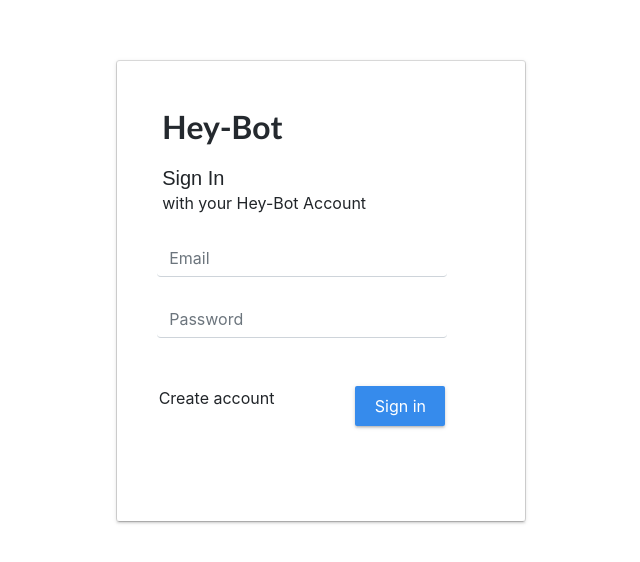
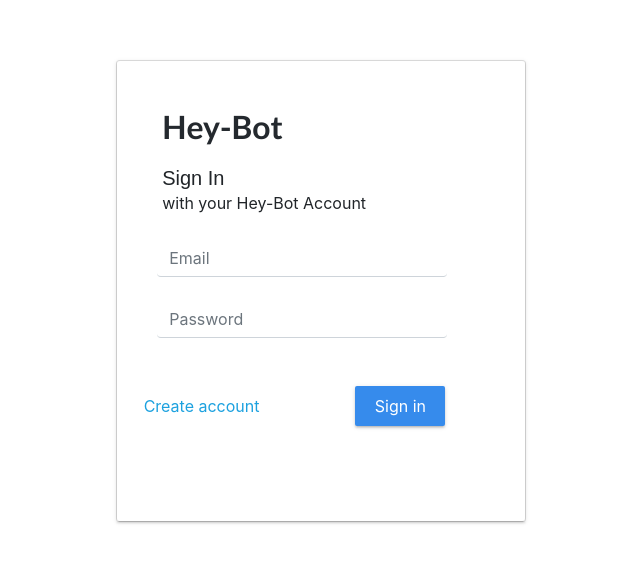
Before and after one commit to Streltz/heyteam, a React (Create React App) app in the folder hey-team/: page /signin in a window 1280 px wide. Shown: the part 150-712 px from the top of the page, without its empty margins (319-959 px from the left). Built offline with nearby package versions, Linux system fonts and the light colour scheme; what react-stripe-elements would draw is missing.

Commit message:
Login/ Styles.css - fixed blue btn - fixed styling for create account

```diff
--- a/hey-team/src/components/login/styles.css
+++ b/hey-team/src/components/login/styles.css
@@ -18,7 +18,8 @@
 
 #create-account
 {
-    margin-left: -25px;
+    margin-top: 8px;
+    margin-left: -40px;
 }
 
 @media screen and (min-width: 1630px){
--- a/hey-team/src/index.css
+++ b/hey-team/src/index.css
@@ -12,8 +12,8 @@
     --alt-color-light: #19647E;
     --alt-color-dark: #1B4353;
 
-    --alt-link-blue: rgb(17, 151, 212);
-    --alt-link-blue-light: rgba(44, 129, 207, 0.938);
+    --link-blue: rgb(28, 161, 223);
+    --link-blue-hover: rgba(44, 129, 207, 0.938);
 
     --btn-blue: #368bec;
     --btn-blue-hover: #3b87df;
@@ -73,11 +73,11 @@ a:active {
 
 .blue-link
 {
-    color: var(--alt-alt-blue) !important;
+    color: var(--link-blue) !important;
 }
 .blue-link:hover
 {
-    color: var(--alt-alt-blue-light) !important;
+    color: var(--link-blue-hover) !important;
 }
 
 /* Logo */
@@ -118,11 +118,12 @@ a:active {
 /* Buttons */
 .light-blue-btn
 {
+  cursor: pointer;
   background: var(--btn-blue) none repeat scroll 0 0;
   border: medium none;
   border-radius: 2px;
   box-shadow: 0 2px 2px 0 rgba(43, 43, 43, 0.151), 0 3px 1px -2px rgba(34, 34, 34, 0.082), 0 1px 5px 0 rgba(31, 31, 31, 0.13);
-    color: #fff;
+  color: var(--main-white);
   height: 40px;
   width: 90px;
 }
```
Lines whose indentation alone changed are shown as unchanged.
